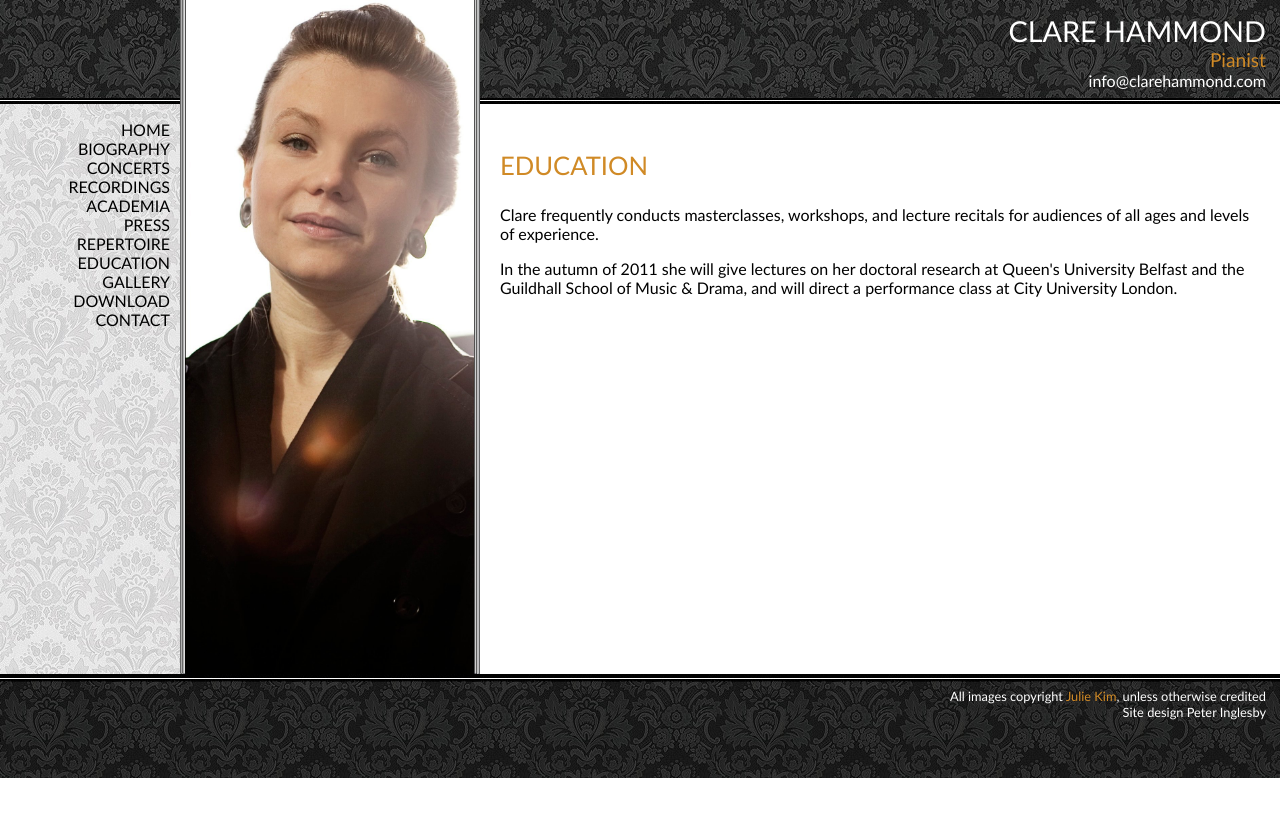
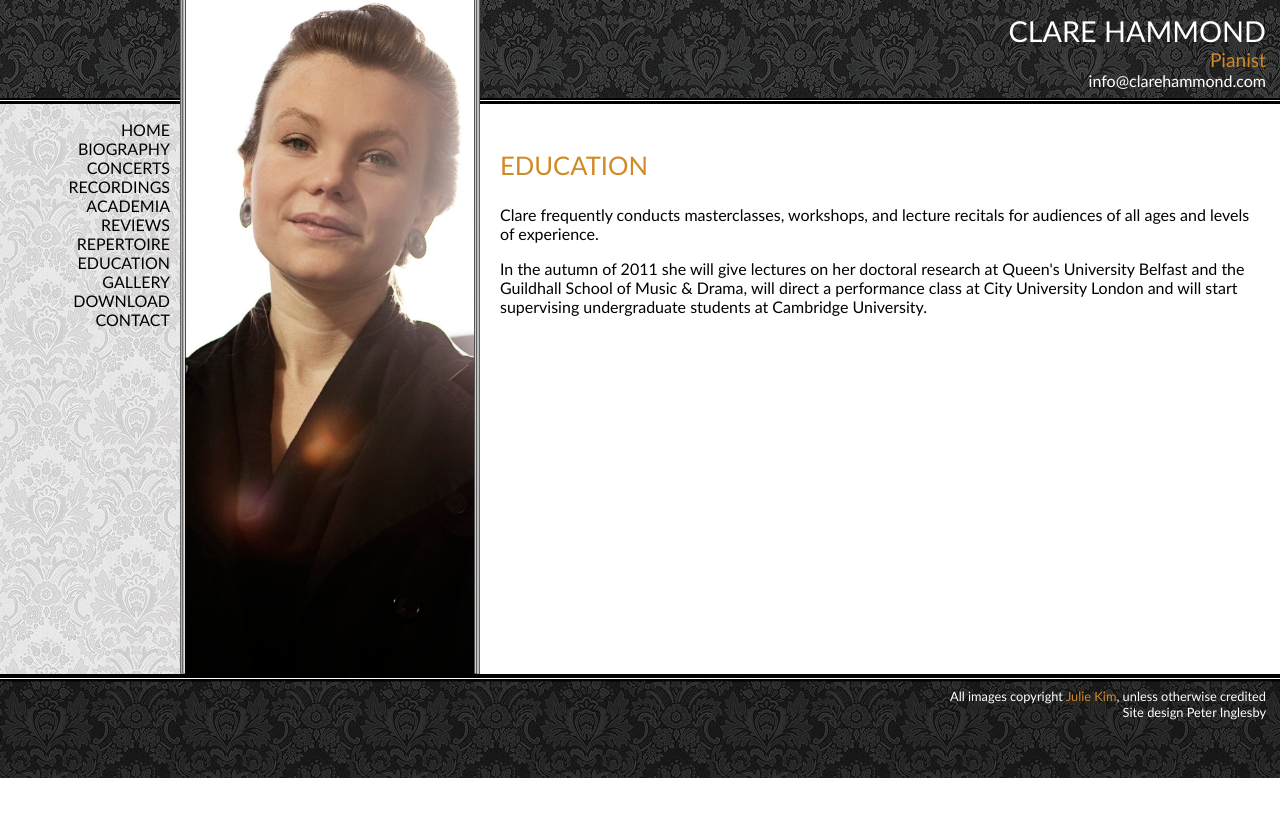
Before and after one commit to hammonc/clarehammond.com, a Jekyll site: the page built from education.html, in a window 1280 px wide. Shown: the top 817 px of the page. Built offline with Jekyll 4.4.1, drawn with Linux system fonts in a browser that asks for light colours.

Commit message:
updated minor details

```diff
--- a/_layouts/with-sidebar.html
+++ b/_layouts/with-sidebar.html
@@ -10,7 +10,7 @@ layout: with-header-and-footer
       <li><a href="concerts.html">CONCERTS</a></li>
       <li><a href="recordings.html">RECORDINGS</a></li>
       <li><a href="academia.html">ACADEMIA</a></li>
-      <li><a href="press.html">PRESS</a></li>
+      <li><a href="press.html">REVIEWS</a></li>
       <li><a href="repertoire.html">REPERTOIRE</a></li>
       <li><a href="education.html">EDUCATION</a></li>
       <li><a href="gallery.html">GALLERY</a></li>
--- a/education.html
+++ b/education.html
@@ -9,5 +9,5 @@ lecture recitals for audiences of all ages and levels of
 experience.</p>
 <p>In the autumn of 2011 she will give lectures on her doctoral
   research at Queen's University Belfast and the Guildhall School of
-  Music & Drama, and will direct a performance class at City
-  University London.</p>
+  Music & Drama, will direct a performance class at City
+  University London and will start supervising undergraduate students at Cambridge University.</p>
--- a/solo-programmes.html
+++ b/solo-programmes.html
@@ -5,7 +5,7 @@ layout: repertoire
 <h2>Sample programmes</h2>
 
 <p>Clare is happy to discuss programmes and to offer other suggestions if
-  of interest</p>
+  of interest. The following are for full-length evening recitals, but can be modified for lunchtime concerts.</p>
 
 
 <div class="programme">
```
